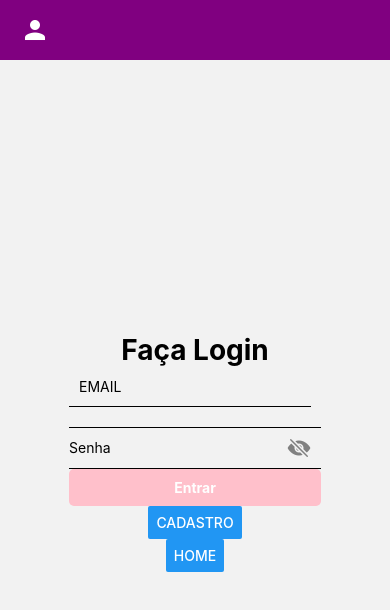
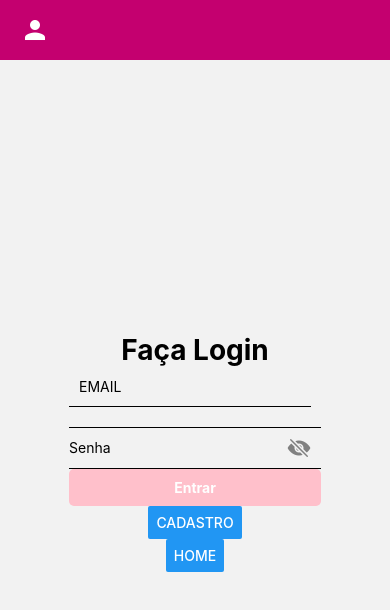
Before and after one commit to MariaClaraOliveira08/Mobile_meuApp, a React Native app: screen / in a window 390 px wide. Shown: the top 610 px of the page. Built offline with nearby package versions, Linux system fonts and the light colour scheme.

Commit message:
Armazenamento Local

```diff
--- a/app.json
+++ b/app.json
@@ -23,6 +23,9 @@
     },
     "web": {
       "favicon": "./assets/favicon.png"
-    }
+    },
+    "plugins": [
+      "expo-secure-store"
+    ]
   }
 }
--- a/package.json
+++ b/package.json
@@ -20,7 +20,8 @@
     "react-native-reanimated": "^3.17.1",
     "react-native-safe-area-context": "^5.3.0",
     "react-native-screens": "^4.9.1",
-    "react-native-vector-icons": "^10.2.0"
+    "react-native-vector-icons": "^10.2.0",
+    "expo-secure-store": "~14.0.1"
   },
   "devDependencies": {
     "@babel/core": "^7.20.0"
--- a/src/components/Layout.js
+++ b/src/components/Layout.js
@@ -20,7 +20,7 @@ export default function Layout({children}) {
 
 const styles = StyleSheet.create({
   header: {
-    backgroundColor: "purple",
+    backgroundColor: "#c4006f",
     width: "100%",
     height: 60,
     justifyContent: "center",
--- a/src/screens/EventosScreen.js
+++ b/src/screens/EventosScreen.js
@@ -57,7 +57,7 @@ export default function EventosScreen() {
   async function getEventos() {
     try {
       const response = await api.getEventos();
-      console.log(response.data);
+      //console.log(response.data);
       setEventos(response.data.events);
       setLoading(false);
     } catch (error) {
@@ -93,7 +93,7 @@ export default function EventosScreen() {
             >
               <Text style={styles.eventName}>{item.nome}</Text>
               <Text>{item.local}</Text>
-              <Text>{new Date(item.data_hora).toLocaleString}</Text>
+              <Text>{new Date(item.data_hora).toLocaleString()}</Text>
             </TouchableOpacity>
           )}
         />
--- a/src/screens/Login.js
+++ b/src/screens/Login.js
@@ -3,6 +3,7 @@ import { View, Text, TextInput, TouchableOpacity, Alert, StyleSheet, Button } fr
 import api from '../axios/axios'; // Certifique-se que o axios está configurado corretamente
 import { Ionicons } from '@expo/vector-icons';
 import { useNavigation } from "@react-navigation/native";
+import * as SecureStore from 'expo-secure-store'
 
 export default function Login() {
   const navigation = useNavigation();
@@ -12,14 +13,19 @@ export default function Login() {
     showPassword: true,
   });
 
+  async function saveToken(token) {
+    await SecureStore.setItemAsync("token", token);
+    console.log(token);
+  }
+
   async function handleLogin() {
     try {
       const response = await api.postLogin(user);  // Chama a função de login da API
-      console.log('Resposta da API:', response);  // Verifique a resposta da API
       Alert.alert('OK', response.data.message);  // Exibe mensagem de sucesso
+      saveToken(response.data.token);
       navigation.navigate('EventosScreen');
     } catch (error) {
-      console.log('Erro na API:', error.response.data);  // Verifique o erro na resposta
+      console.log('Erro na API:', error.response.data);
       Alert.alert('Erro', error.response.data.error)
     }
   }
```
Also changed, not shown: 1 other file (tests, documents, lock files or other folders).
